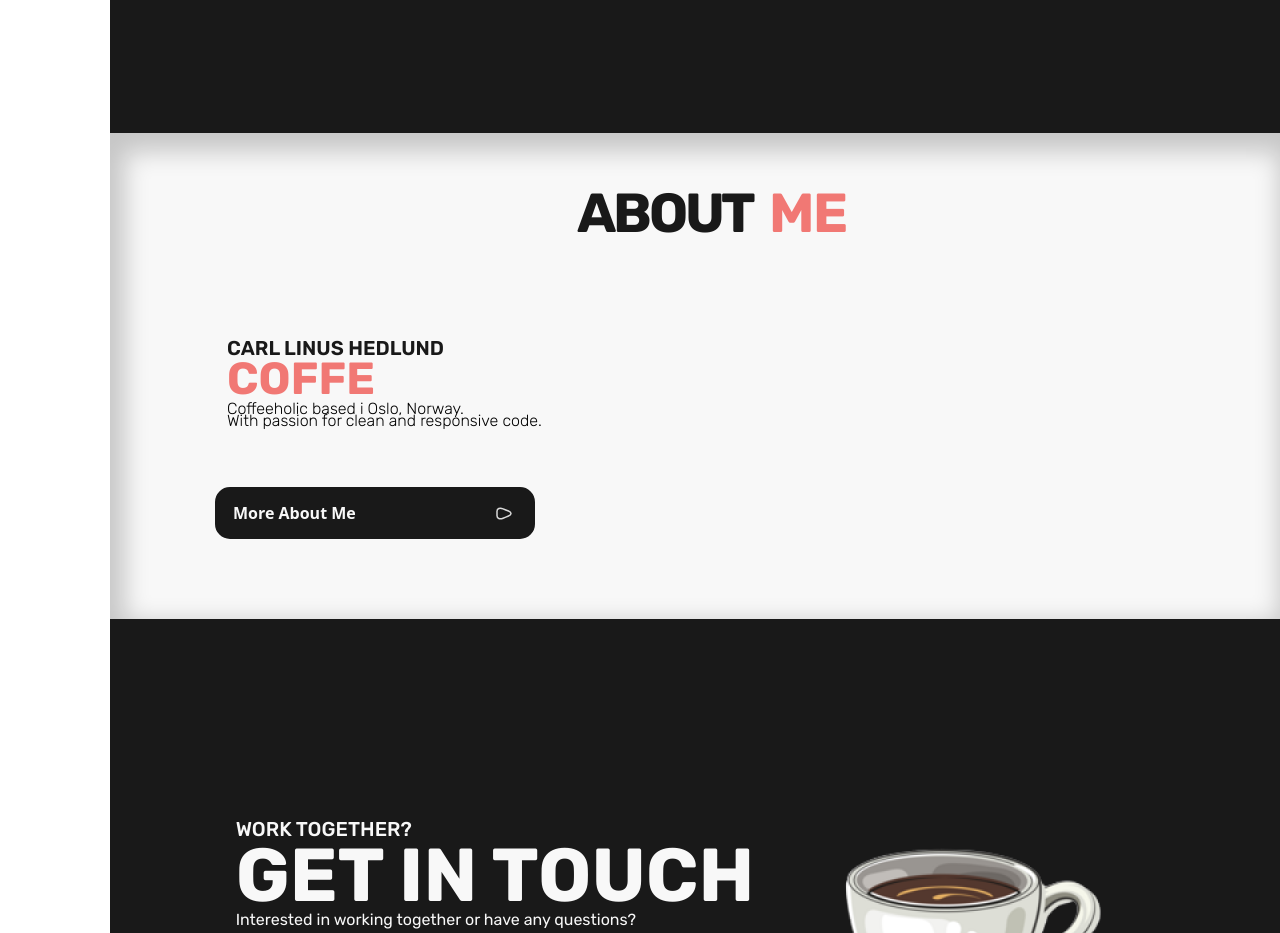
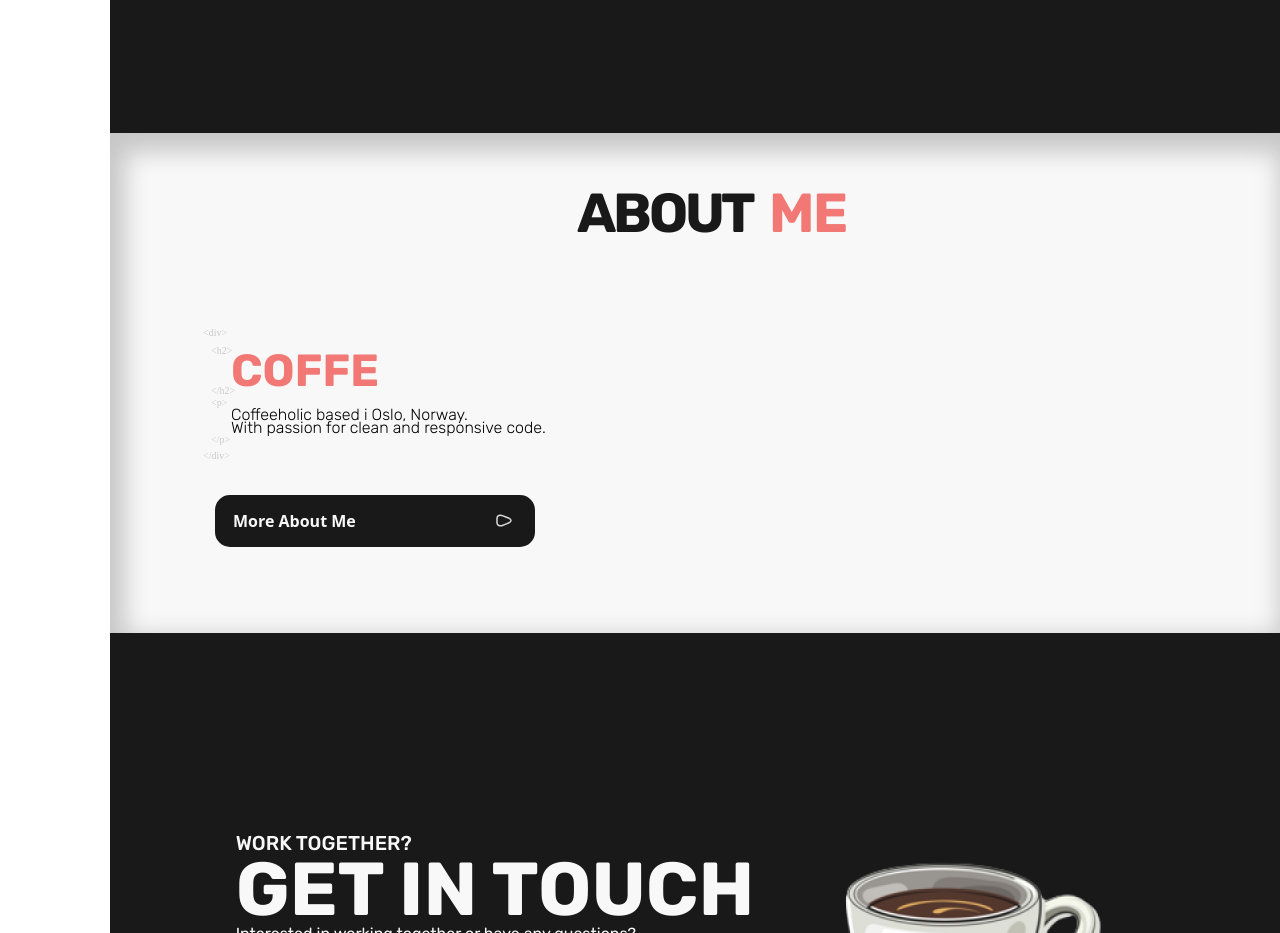
Before and after one commit to CarlLinusHedlund/CarlLinusHedlundDevs, a React (Vite) app: page / in a window 1280 px wide. Shown: the part 2580-3513 px from the top of the page. Built offline with nearby package versions, Linux system fonts and the light colour scheme; a web font is replaced by a local one.

Commit message:
adds html tags to headings

```diff
--- a/src/components/main/home/aboutSection.jsx
+++ b/src/components/main/home/aboutSection.jsx
@@ -43,7 +43,7 @@ function AboutSection() {
   // })
   return(
     <>
-    <div className=" max-w-5xl mx-auto px-4 md:px-8 pb-20 ">
+    <div className=" max-w-5xl mx-auto px-4 xs:px-8 pb-20 min-h-[500px] ">
       <div className=" text-[40px] sm:text-textXL font-rubik font-extrabold sm:font-bold flex items-center justify-center gap-8 sm:gap-12 pb-10 min-w-xs ">
         <div className="text-primaryDark py-10 flex gap-7 sm:gap-9 ">
           <div className="realtive w-fit h-fit">
@@ -71,12 +71,9 @@ function AboutSection() {
           </div>
         </div>
       </div>
-      <div className=" flex flex-col gap-1 md:gap-2 relative px-3 py-5 pt-20 mb-10">
-        <h3 className=" relative font-rubik font-semibold text-[14px] xs:text-textSM md:text-textBASE text-primaryDark ">
-          CARL LINUS HEDLUND
-        </h3>
-        <h2 ref={el} className=" min-h-[16px] leading-4 font-rubik font-bold text-[22px] xxs:text-[27px] xs:text-textLG md:text-[45px] text-primaryCoral "></h2>
-        <p className=" text-textXS md:text-textSM font-rubik font-normal md:font-light leading-3 xs:pt-2">
+      <div className=" htmlTags before:content-['<div>'] after:content-['</div>'] flex flex-col gap-3 relative pl-2 ml-1 py-4 my-20 mb-10">
+        <h2 ref={el} className=" pl-1 py-1 md:py-3 relative htmlTags before:content-['<h2>'] after:content-['</h2>'] min-h-[32px] md:min-h-[44px] leading-5 font-rubik font-bold text-[22px] xxs:text-[27px] xs:text-textLG md:text-[45px] text-primaryCoral "></h2>
+        <p className=" pl-1 py-0 sm:py-1 relative htmlTags before:content-['<p>'] after:content-['</p>'] text-textXS md:text-textSM font-rubik font-normal md:font-light leading-[0.80rem] ">
           Coffeeholic based i Oslo, Norway. <br /> With passion for clean and responsive code.
         </p>
       </div>
--- a/src/index.css
+++ b/src/index.css
@@ -53,7 +53,7 @@ body::-webkit-scrollbar {
   }
 
   .htmlTags {
-    @apply before:absolute before:-top-3 before:-left-4 before:text-sm before:font-light before:text-primaryDark before:opacity-20 after:absolute after:-bottom-3 after:-left-4 after:font-light after:text-sm after:text-primaryDark after:opacity-20
+    @apply before:absolute before:font-shadows before:-top-2 before:-left-4 before:text-[10px] before:font-light before:text-primaryDark before:opacity-20 after:absolute after:-bottom-2 after:-left-4 after:font-shadows after:font-light after:text-[10px] after:text-primaryDark after:opacity-20
   }
 
   .hoverShadow {
```
